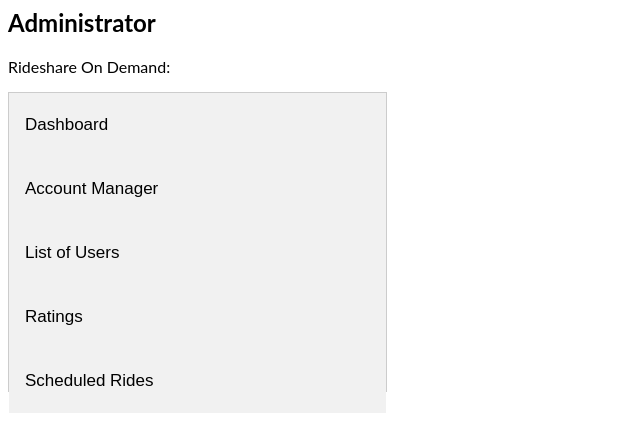
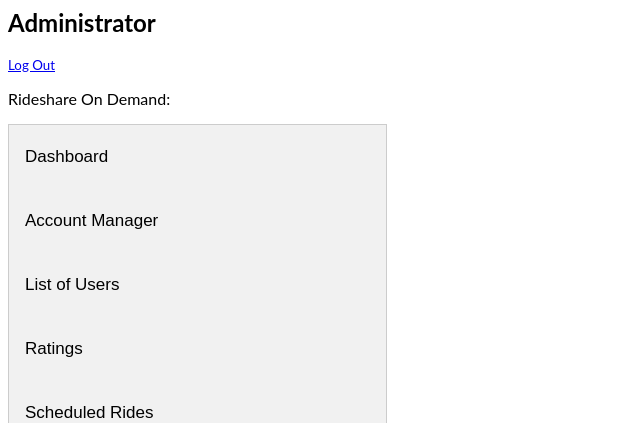
Before and after one commit to IrvinBarham/Uber-Application, a PHP site: page /Admin.php in a window 1280 px wide. Shown: the top 423 px of the page, without its empty margins (0-640 px from the left). Run offline with PHP 8.4, Linux system fonts and the light colour scheme.

Commit message:
Add files via upload

```diff
--- a/Admin.php
+++ b/Admin.php
@@ -64,7 +64,7 @@ body {font-family: "Lato", sans-serif;}
   $adminIDs = array('boss');
   $userKeys = array('1');
   $driverKeys = array('2');
-  $AdminIDs = array('3');
+  $AdminKeys = array('3');
 
   $driverRatings = array('driver1' => 5,'driver2' => 1);
   $userRatings = array('user1' => 5);
@@ -96,6 +96,9 @@ body {font-family: "Lato", sans-serif;}
 <body>
 
 <h2>Administrator</h2>
+<nav>
+<a href="LoginPage.php"><small>Log Out</small> </a>
+</nav>
 <p>
     Rideshare On Demand:
 </p>
```
